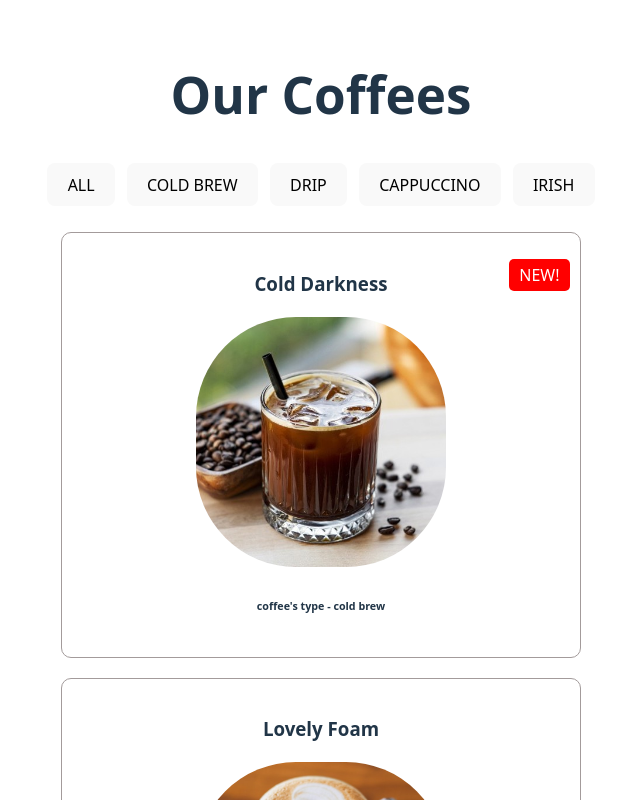
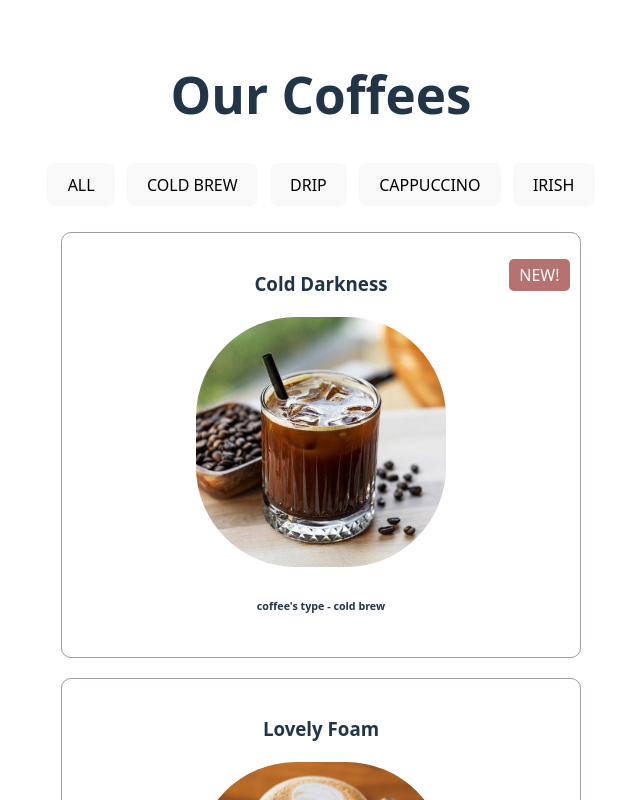
Before and after one commit to szczuraszczyk/menu-kawiarnia, a React (Vite) app: page / in a window 1280 px wide. Shown: the top 800 px of the page, without its empty margins (319-959 px from the left). Built offline with nearby package versions, Linux system fonts and the light colour scheme.

Commit message:
changed the buttons 'new' color

```diff
--- a/src/App.css
+++ b/src/App.css
@@ -65,7 +65,7 @@ img {
     position: absolute;
     top: 10px;
     right: 10px;
-    background: red;
+    background: rgb(182, 113, 113);
     color: white;
     padding: 4px 10px;
     border-radius: 5px;
```
